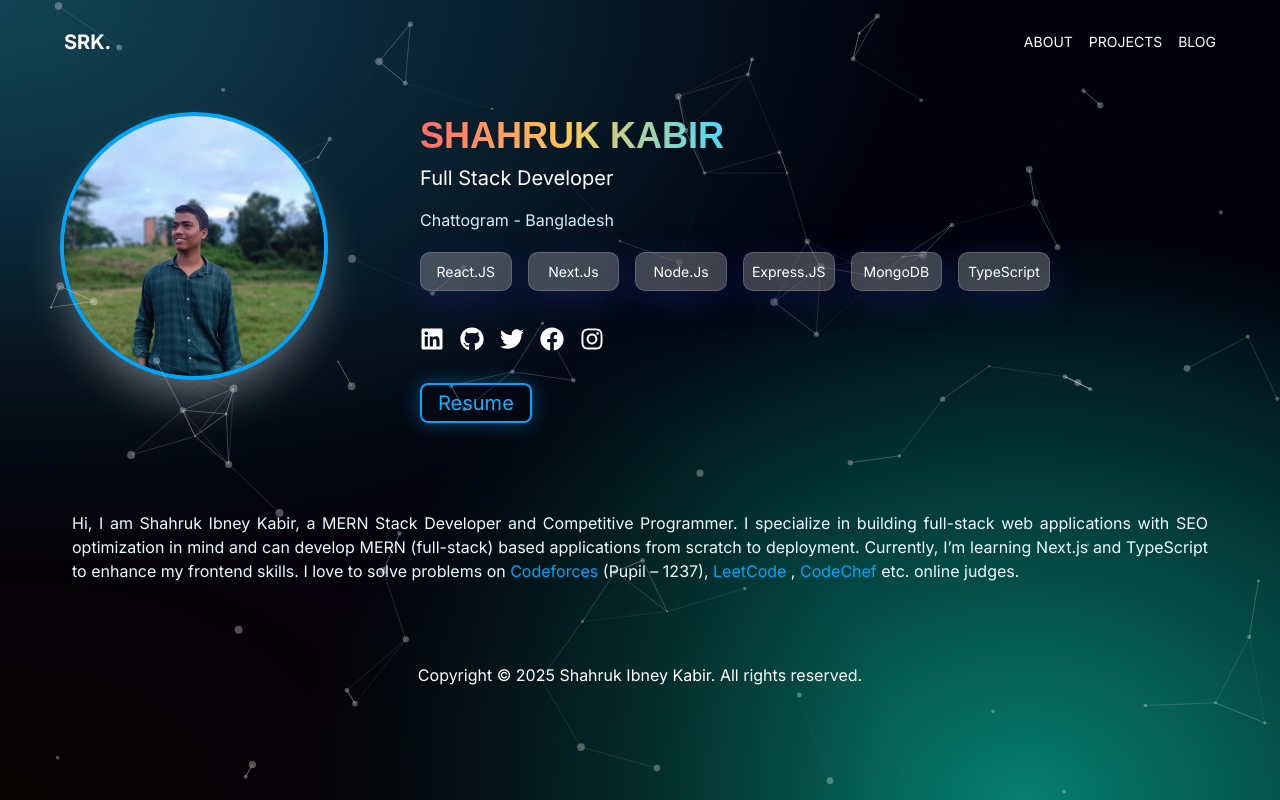
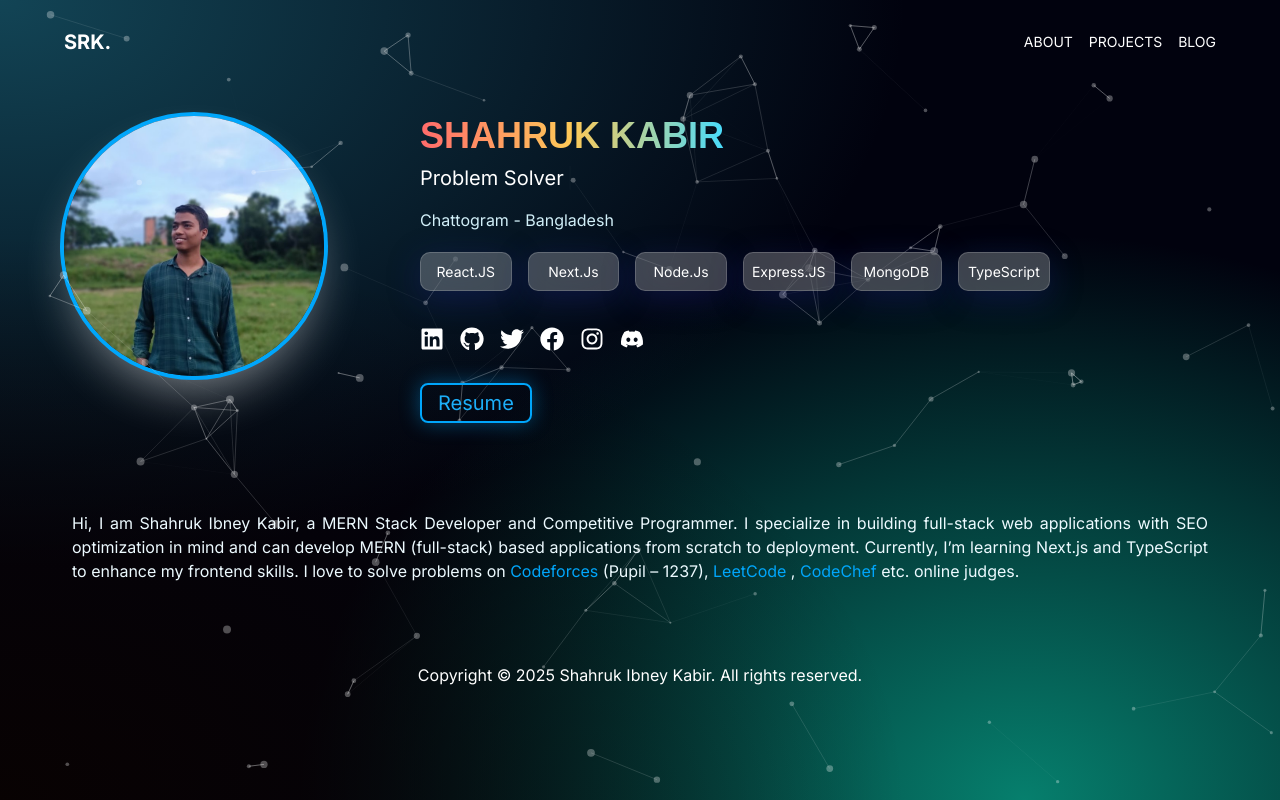
Before and after one commit to shahrukkabir/shahrukkabir.me, a React (Vite) app: page / in a window 1280 px wide. Built offline with nearby package versions, Linux system fonts and the light colour scheme.

Commit message:
added typewriter

```diff
--- a/src/Pages/Home/Home.jsx
+++ b/src/Pages/Home/Home.jsx
@@ -3,7 +3,8 @@ import img1 from "../../assets/profile1.jpg"
 import img2 from "../../assets/profile2.jpg"
 import img3 from "../../assets/profile3.jpg"
 import ParticlesComponent from '../../Components/particle-animation/ParticlesComponent';
-import { FaFacebook, FaGithub, FaInstagram, FaLinkedin, FaTwitter, } from "react-icons/fa";
+import { FaFacebook, FaGithub, FaInstagram, FaLinkedin, FaTwitter, FaDiscord } from "react-icons/fa";
+import { Typewriter } from 'react-simple-typewriter';
 
 const tags = [
     { name: "React.JS" },
@@ -20,6 +21,7 @@ const socialLinks = [
     { id: 3, name: FaTwitter, url: "https://x.com/shahrukkabir03/" },
     { id: 4, name: FaFacebook, url: "https://www.facebook.com/shahrukkabir01/", },
     { id: 5, name: FaInstagram, url: "https://www.instagram.com/shahrukkabir01/", },
+    { id: 6, name: FaDiscord, url: "https://discord.com/channels/1387782496355352647/1398720085622919339", }
 ];
 
 const Home = () => {
@@ -39,7 +41,15 @@ const Home = () => {
                             <h1>{"SHAHRUK KABIR"} </h1>
                         </div>
                         <h4 className="text-xl flex justify-center lg:justify-start  py-2 ">
-                            {"Full Stack Developer"}
+                            <Typewriter
+                                words={["Full Stack Developer", "Problem Solver", "Front-End Developer", "React Developer", "Tech Enthusiast", "Learning NextJs & TypeScript"]}
+                                loop={true}
+                                cursor
+                                cursorStyle="|"
+                                typeSpeed={70}
+                                deleteSpeed={50}
+                                delaySpeed={1000}
+                            />
                         </h4>
                         <h4 className="text-[#d2f0f9]  text-center lg:text-start py-2">
                             {"Chattogram - Bangladesh"}
```
